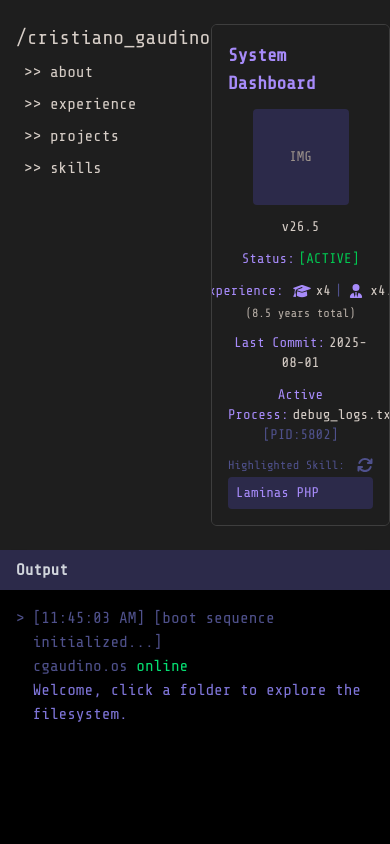
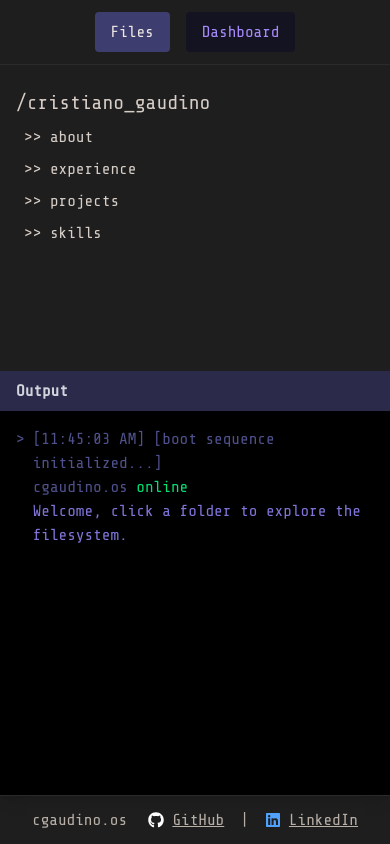
Before and after one commit to CristianGaudino/portfolio, a Next.js app in the folder my-portfolio/: page / in a window 390 px wide. Shown: the top 844 px of the page. Built offline with nearby package versions, Linux system fonts and the light colour scheme.

Commit message:
- Updated mobile view to display either file structure or dashboard with nav buttons

```diff
--- a/my-portfolio/src/app/page.tsx
+++ b/my-portfolio/src/app/page.tsx
@@ -13,6 +13,9 @@ export default function Home() {
     const [activeCommand, setActiveCommand] = useState<string | null>(null);
     const termRef = useRef<TerminalOutputHandle>(null);
     const [expandedCommand, setExpandedCommand] = useState<string | null>(null);
+
+    // Track which view to show on xs screens: 'files' or 'dashboard'
+    const [xsView, setXsView] = useState<'files' | 'dashboard'>('files');
 
     useEffect(() => {
         if (termRef.current) {
@@ -31,10 +34,26 @@ export default function Home() {
     };
 
     return (
-        <>
         <div className={`min-h-screen flex flex-col bg-beige-800 text-beige-300 ${shareTechMono.variable} font-primary`}>
+
+            {/* Toggle buttons at top, full width, fixed height with padding */}
+            <div className="sm:hidden bg-beige-800 py-3 px-4 flex justify-center gap-4 sticky top-0 z-50 border-b border-beige-700">
+                <button
+                    onClick={() => setXsView('files')}
+                    className={`px-4 py-2 rounded ${xsView === 'files' ? 'bg-purple-600 text-beige-200' : 'bg-purple-900 text-purple-300'}`}
+                >
+                    Files
+                </button>
+                <button
+                    onClick={() => setXsView('dashboard')}
+                    className={`px-4 py-2 rounded ${xsView === 'dashboard' ? 'bg-purple-600 text-beige-200' : 'bg-purple-900 text-purple-300'}`}
+                >
+                    Dashboard
+                </button>
+            </div>
             <main className="flex-grow flex px-4 py-6 gap-4">
-                    <div className="w-1/2">
+                {/* File structure: visible on sm+, or on xs only if xsView === 'files' */}
+                <div className={`w-full sm:w-1/2 ${xsView === 'files' ? 'block' : 'hidden'} sm:block`}>
                     <h1 className='text-xl mb-2'>/cristiano_gaudino</h1>
                     <div className='space-y-2 ml-2'>
                         {COMMANDS.map(cmd => (
@@ -78,8 +97,9 @@ export default function Home() {
                         ))}
                     </div>
                 </div>
-                    <div className="w-1/2 flex justify-end self-start me-2">
-                        <Dashboard/>
+
+                <div className={`w-full sm:w-1/2 flex  justify-center sm:justify-end self-start me-2 ${xsView === 'dashboard' ? 'block' : 'hidden'} sm:flex`}>
+                    <Dashboard />
                 </div>
             </main>
 
@@ -104,6 +124,5 @@ export default function Home() {
                 </div>
             </footer>
         </div>
-        </>
     );
 }
```
Lines whose indentation alone changed are shown as unchanged.
